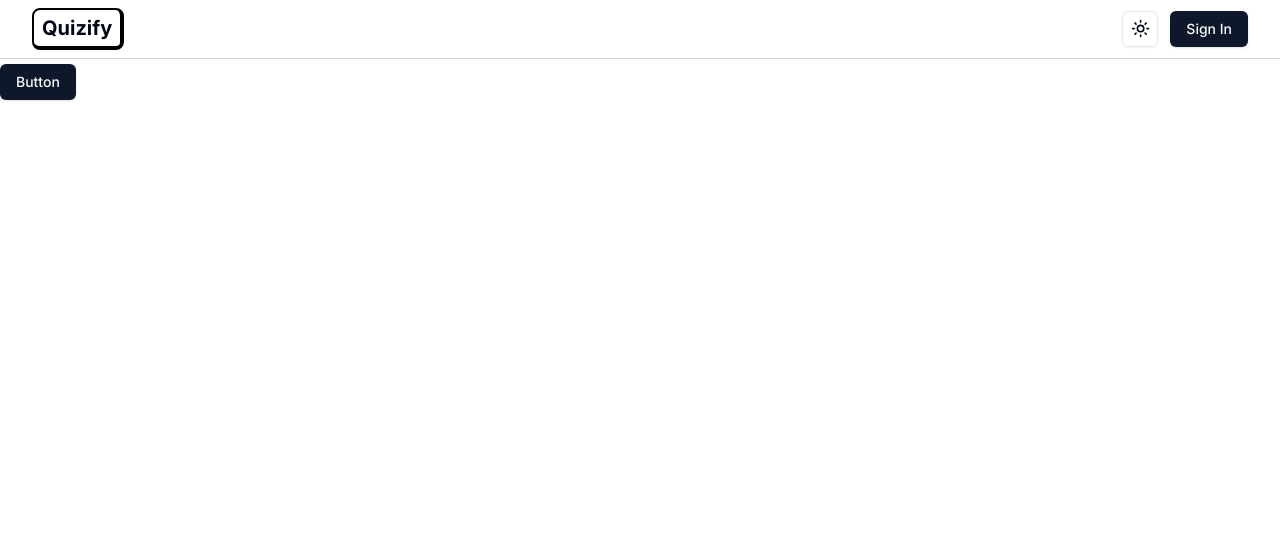
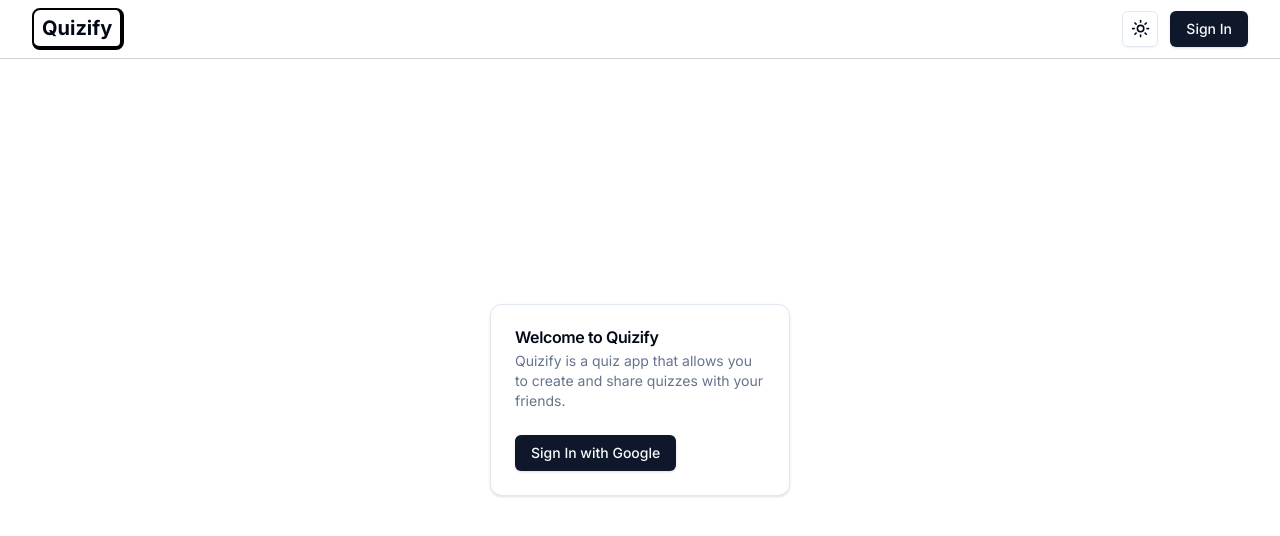
Before and after one commit to nsolax/quizify, a Next.js app: page / in a window 1280 px wide. Shown: the top 536 px of the page. Built offline with nearby package versions, Linux system fonts and the light colour scheme; no server answers.

Commit message:
Dashboar and Quiz page started

```diff
--- a/package.json
+++ b/package.json
@@ -29,6 +29,7 @@
     "next-themes": "^0.2.1",
     "postcss": "8.4.28",
     "react": "18.2.0",
+    "react-d3-cloud": "^1.0.6",
     "react-dom": "18.2.0",
     "tailwind-merge": "^1.14.0",
     "tailwindcss": "3.3.3",
--- /dev/null
+++ b/src/app/dashboard/page.tsx
@@ -0,0 +1,37 @@
+import React from "react";
+import { redirect } from "next/navigation";
+import { getAuthSession } from "@/lib/nextauth";
+import QuizMeCard from "@/components/dashboard/QuizMeCard";
+import HistoryCard from "@/components/dashboard/HistoryCard";
+import HotTopicsCard from "@/components/dashboard/HotTopicsCard";
+import RecentActivities from "@/components/dashboard/RecentActivities";
+
+type Props = {};
+
+export const metadata = {
+  title: "Dashboard | Quizify",
+};
+
+const Dashboard = async (props: Props) => {
+  const session = await getAuthSession();
+  if (!session?.user) {
+    return redirect("/");
+  }
+  return (
+    <main className="p-8 mx-auto max-w-7x1">
+      <div className="flex items-center">
+        <h2 className="mr-2 text-3xl font-bold tracking-tight">Dashboard</h2>
+      </div>
+      <div className="grid gap-4 mt-4 md:grid-cols-2">
+        <QuizMeCard />
+        <HistoryCard />
+      </div>
+      <div className="grid gap-4 mt-4 md:grid-cols-2 lg:grid-cols-7">
+        <HotTopicsCard />
+        <RecentActivities />
+      </div>
+    </main>
+  );
+};
+
+export default Dashboard;
--- a/src/app/page.tsx
+++ b/src/app/page.tsx
@@ -1,11 +1,35 @@
-import Image from 'next/image'
-import { Button } from "@/components/ui/button"
-import {prisma} from "@/lib/db"
+import SignInButton from "@/components/SignInButton";
+import { Button } from "@/components/ui/button";
+import {
+  Card,
+  CardContent,
+  CardDescription,
+  CardHeader,
+  CardTitle,
+} from "@/components/ui/card";
+import { getAuthSession } from "@/lib/nextauth";
+import { redirect } from "next/navigation";
 
+export default async function Home() {
+  const session = await getAuthSession();
+  if (session?.user) {
+    return redirect("/dashboard");
+  }
 
-export default function Home() {
   return (
-    <Button >Button</Button>
-
-  )
+    <div className="absolute top-1/2 left-1/2 -translate-x-1/2 -translate-y-1/2">
+      <Card className="w-[300px]">
+        <CardHeader>
+          <CardTitle>Welcome to Quizify</CardTitle>
+          <CardDescription>
+            Quizify is a quiz app that allows you to create and share quizzes
+            with your friends.
+          </CardDescription>
+        </CardHeader>
+        <CardContent>
+          <SignInButton text="Sign In with Google" />
+        </CardContent>
+      </Card>
+    </div>
+  );
 }
--- /dev/null
+++ b/src/app/quiz/page.tsx
@@ -0,0 +1,20 @@
+import { redirect } from "next/navigation";
+import { getAuthSession } from "@/lib/nextauth";
+import React from "react";
+import QuizCreation from "@/components/QuizCreation";
+
+type Props = {};
+
+export const metadata = {
+  title: "Quiz | Quizify",
+};
+
+const QuizPage = async (props: Props) => {
+  const session = await getAuthSession();
+  if (!session?.user) {
+    return redirect("/");
+  }
+  return <QuizCreation />;
+};
+
+export default QuizPage;
--- /dev/null
+++ b/src/components/CustomWordCloud.tsx
@@ -0,0 +1,52 @@
+'use client';
+
+import { useTheme } from 'next-themes';
+import React from 'react';
+import D3WordCloud from 'react-d3-cloud';
+
+type Props = {}
+
+const data = [
+    {
+        text: "Hey",
+        value: 9,
+    },
+    {
+        text: "react",
+        value: 15,
+    },
+    {
+        text: "KG",
+        value: 3,
+    },
+    {
+        text: "nextJS",
+        value: 7,
+    },
+    {
+        text: "typescript",
+        value: 10,
+    },
+];
+
+const fontSizeMapper = (word: {value: number}) => Math.log2(word.value) * 5 + 16;
+
+const CustomWordCloud = (props: Props) => {
+    const theme = useTheme()
+
+  return (
+    <>
+        <D3WordCloud
+            height={550}
+            data={data}
+            font="Times "
+            fontSize={fontSizeMapper}
+            rotate={0}
+            padding={10}
+            fill = {theme.theme === 'dark' ? '#ffffff' : '#000000'}
+        />
+    </>
+  )
+}
+
+export default CustomWordCloud
--- /dev/null
+++ b/src/components/QuizCreation.tsx
@@ -0,0 +1,19 @@
+import React from 'react'
+import { Card, CardDescription, CardHeader, CardTitle } from './ui/card'
+
+type Props = {}
+
+const QuizCreation = (props: Props) => {
+  return (
+    <div className="absolute top-1/2 left-1/2 -translate-x-1/2 -translate-y-1/2">
+        <Card>
+            <CardHeader>
+                <CardTitle className='text-2x font-bold'>Create a Quiz</CardTitle>
+                <CardDescription> Choose  Topic</CardDescription>
+            </CardHeader>
+        </Card>
+    </div>
+  )
+}
+
+export default QuizCreation
--- /dev/null
+++ b/src/components/dashboard/HistoryCard.tsx
@@ -0,0 +1,33 @@
+"use client";
+
+import React from "react";
+import { Card, CardContent, CardHeader, CardTitle } from "../ui/card";
+import { History } from "lucide-react";
+import { useRouter } from "next/navigation";
+
+type Props = {};
+
+const HistoryCard = (props: Props) => {
+  const router = useRouter();
+  return (
+    <Card
+      className="hover:cursor-pointer hovers:opacity-75"
+      onClick={() => {
+        router.push("/history");
+      }}
+    >
+      <CardHeader className="flex flex-row items-center justify-between pb-2 space-y-0">
+        <CardTitle className="text-2xl font-bold">History</CardTitle>
+        <History size={28} strokeWidth={2.5} />
+      </CardHeader>
+      <CardContent>
+        <p className="text-sm text-muted-foreground">
+          {" "}
+          View past quiz attempts
+        </p>
+      </CardContent>
+    </Card>
+  );
+};
+
+export default HistoryCard;
--- /dev/null
+++ b/src/components/dashboard/HotTopicsCard.tsx
@@ -0,0 +1,29 @@
+import React from "react";
+import {
+  Card,
+  CardDescription,
+  CardTitle,
+  CardHeader,
+  CardContent,
+} from "../ui/card";
+import CustomWordCloud from "../CustomWordCloud";
+
+type Props = {};
+
+const HotTopicsCard = (props: Props) => {
+  return (
+    <Card className="col-span-4">
+      <CardHeader>
+        <CardTitle className="text-2xl font-bold">Hot Topics</CardTitle>
+        <CardDescription>
+          Click on a topic to start a quiz on it!
+        </CardDescription>
+      </CardHeader>
+      <CardContent className="pl-2">
+        <CustomWordCloud />
+      </CardContent>
+    </Card>
+  );
+};
+
+export default HotTopicsCard;
--- /dev/null
+++ b/src/components/dashboard/QuizMeCard.tsx
@@ -0,0 +1,33 @@
+"use client";
+
+import React from "react";
+import { Card, CardContent, CardHeader, CardTitle } from "@/components/ui/card";
+import { BrainCircuit } from "lucide-react";
+import { useRouter } from "next/navigation";
+
+type Props = {};
+
+const QuizMeCard = (props: Props) => {
+  const router = useRouter();
+  return (
+    <Card
+      className="hover:cursor-pointer hover:opacity-75"
+      onClick={() => {
+        router.push("/quiz");
+      }}
+    >
+      <CardHeader className="flex flex-row items-center justify-between pb-2 space-y-0">
+        <CardTitle className="text-2xl font-bold">Quiz Me</CardTitle>
+        <BrainCircuit size={28} strokeWidth={2.5} />
+      </CardHeader>
+
+      <CardContent>
+        <p className="text-sm text-muted-foreground">
+          Challange yourself with a Quiz!
+        </p>
+      </CardContent>
+    </Card>
+  );
+};
+
+export default QuizMeCard;
--- /dev/null
+++ b/src/components/dashboard/RecentActivities.tsx
@@ -0,0 +1,26 @@
+import React from "react";
+import {
+  Card,
+  CardDescription,
+  CardTitle,
+  CardHeader,
+  CardContent,
+} from "../ui/card";
+
+type Props = {};
+
+const RecentActivities = (props: Props) => {
+  return (
+    <Card className="col-span-4 lg:col-span-3">
+      <CardHeader>
+        <CardTitle className="text-2xl font-bold">Recent Activities</CardTitle>
+        <CardDescription>You have played total of 7 games</CardDescription>
+      </CardHeader>
+      <CardContent className="max-g-[580px] overflow-scroll">
+        Histories
+      </CardContent>
+    </Card>
+  );
+};
+
+export default RecentActivities;
--- /dev/null
+++ b/src/components/ui/card.tsx
@@ -0,0 +1,76 @@
+import * as React from "react"
+
+import { cn } from "@/lib/utils"
+
+const Card = React.forwardRef<
+  HTMLDivElement,
+  React.HTMLAttributes<HTMLDivElement>
+>(({ className, ...props }, ref) => (
+  <div
+    ref={ref}
+    className={cn(
+      "rounded-xl border bg-card text-card-foreground shadow",
+      className
+    )}
+    {...props}
+  />
+))
+Card.displayName = "Card"
+
+const CardHeader = React.forwardRef<
+  HTMLDivElement,
+  React.HTMLAttributes<HTMLDivElement>
+>(({ className, ...props }, ref) => (
+  <div
+    ref={ref}
+    className={cn("flex flex-col space-y-1.5 p-6", className)}
+    {...props}
+  />
+))
+CardHeader.displayName = "CardHeader"
+
+const CardTitle = React.forwardRef<
+  HTMLParagraphElement,
+  React.HTMLAttributes<HTMLHeadingElement>
+>(({ className, ...props }, ref) => (
+  <h3
+    ref={ref}
+    className={cn("font-semibold leading-none tracking-tight", className)}
+    {...props}
+  />
+))
+CardTitle.displayName = "CardTitle"
+
+const CardDescription = React.forwardRef<
+  HTMLParagraphElement,
+  React.HTMLAttributes<HTMLParagraphElement>
+>(({ className, ...props }, ref) => (
+  <p
+    ref={ref}
+    className={cn("text-sm text-muted-foreground", className)}
+    {...props}
+  />
+))
+CardDescription.displayName = "CardDescription"
+
+const CardContent = React.forwardRef<
+  HTMLDivElement,
+  React.HTMLAttributes<HTMLDivElement>
+>(({ className, ...props }, ref) => (
+  <div ref={ref} className={cn("p-6 pt-0", className)} {...props} />
+))
+CardContent.displayName = "CardContent"
+
+const CardFooter = React.forwardRef<
+  HTMLDivElement,
+  React.HTMLAttributes<HTMLDivElement>
+>(({ className, ...props }, ref) => (
+  <div
+    ref={ref}
+    className={cn("flex items-center p-6 pt-0", className)}
+    {...props}
+  />
+))
+CardFooter.displayName = "CardFooter"
+
+export { Card, CardHeader, CardFooter, CardTitle, CardDescription, CardContent }
```
Also changed, not shown: 2 other files (tests, documents, lock files or other folders).
